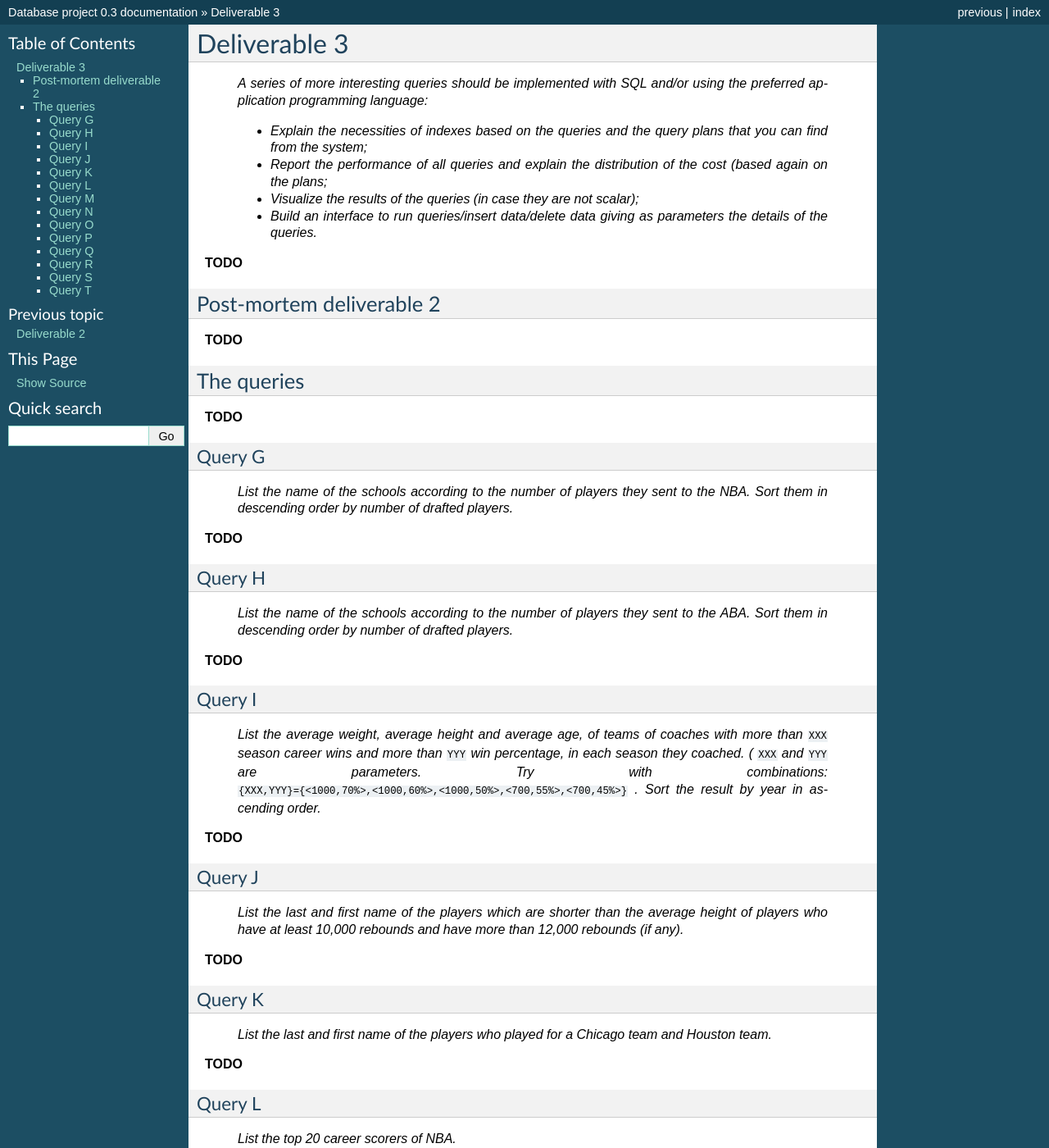
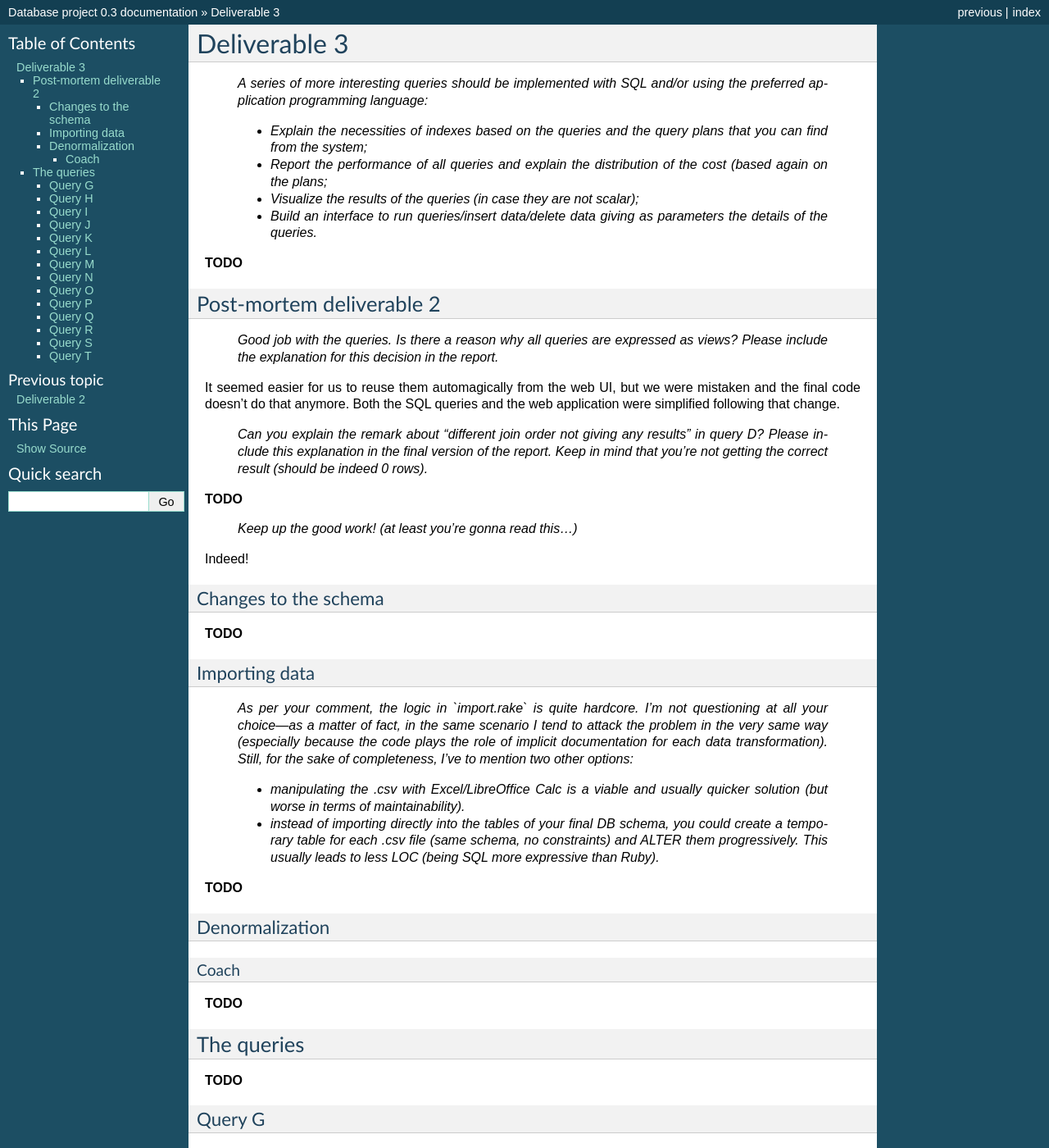
Before and after one commit to fasterthanlime/cs322, a Sphinx documentation site: the page built from documents/report/source/deliverable3.rst, in a window 1280 px wide and 1400 px high. Shown: the whole window at 82% size. Built offline with Sphinx 7.4.7, drawn with Linux system fonts in a browser that asks for light colours; formulas are drawn with MathJax 3; some of the changed text lies outside the part shown.

```diff
--- a/documents/report/source/deliverable3.rst
+++ b/documents/report/source/deliverable3.rst
@@ -13,6 +13,39 @@
 
 Post-mortem deliverable 2
 =========================
+
+    *Good job with the queries. Is there a reason why all queries are expressed as views? Please include the explanation for this decision in the report.*
+
+It seemed easier for us to reuse them automagically from the web UI, but we were mistaken and the final code doesn't do that anymore. Both the SQL queries and the web application were simplified following that change.
+
+    *Can you explain the remark about “different join order not giving any results” in query D? Please include this explanation in the final version of the report. Keep in mind that you're not getting the correct result (should be indeed 0 rows).*
+
+**TODO**
+
+    *Keep up the good work! (at least you're gonna read this...)*
+
+Indeed!
+
+Changes to the schema
+---------------------
+
+**TODO**
+
+Importing data
+--------------
+
+    *As per your comment, the logic in `import.rake` is quite hardcore. I'm not questioning at all your choice—as a matter of fact, in the same scenario I tend to attack the problem in the very same way (especially because the code plays the role of implicit documentation for each data transformation). Still, for the sake of completeness, I've to mention two other options:*
+
+    * *manipulating the .csv with Excel/LibreOffice Calc is a viable and usually quicker solution (but worse in terms of maintainability).*
+    * *instead of importing directly into the tables of your final DB schema, you could create a temporary table for each .csv file (same schema, no constraints) and ALTER them progressively. This usually leads to less LOC (being SQL more expressive than Ruby).*
+
+**TODO**
+
+Denormalization
+---------------
+
+Coach
+'''''
 
 **TODO**
 
@@ -68,7 +101,11 @@
 
     *For coaches who coached at most 7 seasons but more than 1 season, who are the three more successful? (Success rate is season win percentage:* ``season_win / (season_win + season_loss))`` *. Be sure to count all seasons when computing the percentage.*
 
-**TODO**
+Here, we are using the table `coaches` which contains denormalized data built from the `coach_seasons` table and filled via a `TRIGGER`.
+
+.. literalinclude:: ../../../queries/basic_m.sql
+   :language: sql
+   :lines: 8-
 
 Query N
 -------
```
Also changed, not shown: documents/report/source/deliverable2.rst (+5 -5 lines), 1 other file.
